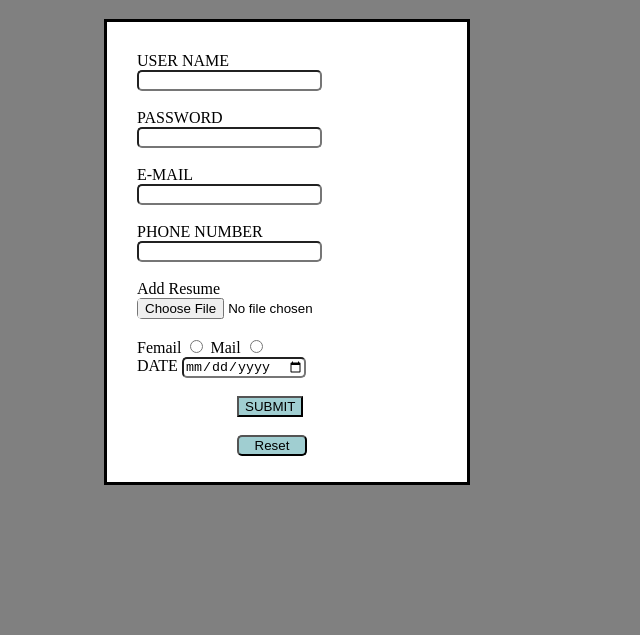
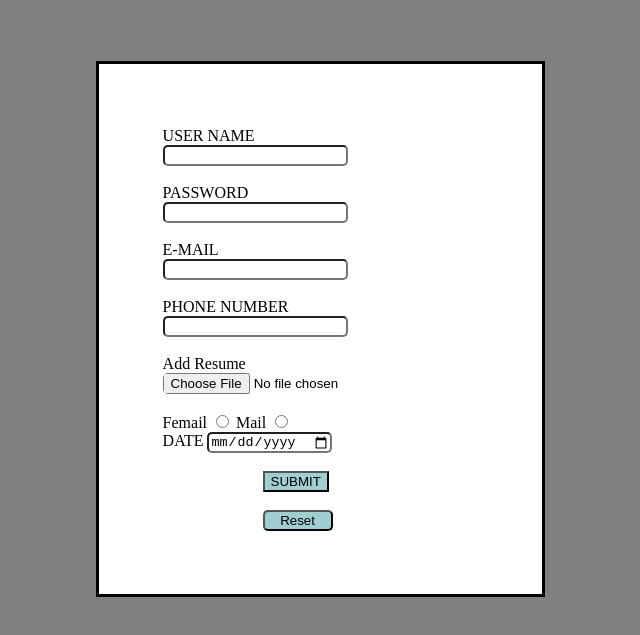
Before and after one commit to Dhanashri4422/Registration-page, a plain HTML site: page index.html in a window 1280 px wide. Shown: the part 61-696 px from the top of the page, without its empty margins (354-994 px from the left). Drawn offline with Linux system fonts and the light colour scheme.

Commit message:
Update style.css

```diff
--- a/style.css
+++ b/style.css
@@ -6,10 +6,10 @@ form{
     background-color:white;
 
     border:3px solid black;
-    width:300px;
-    height:400px;
-    padding:30px;
-    margin:20px 450px;
+    width:25%;
+    height:40%;
+    padding:5%;
+    margin:5% 35%;
 
 }
 
```
